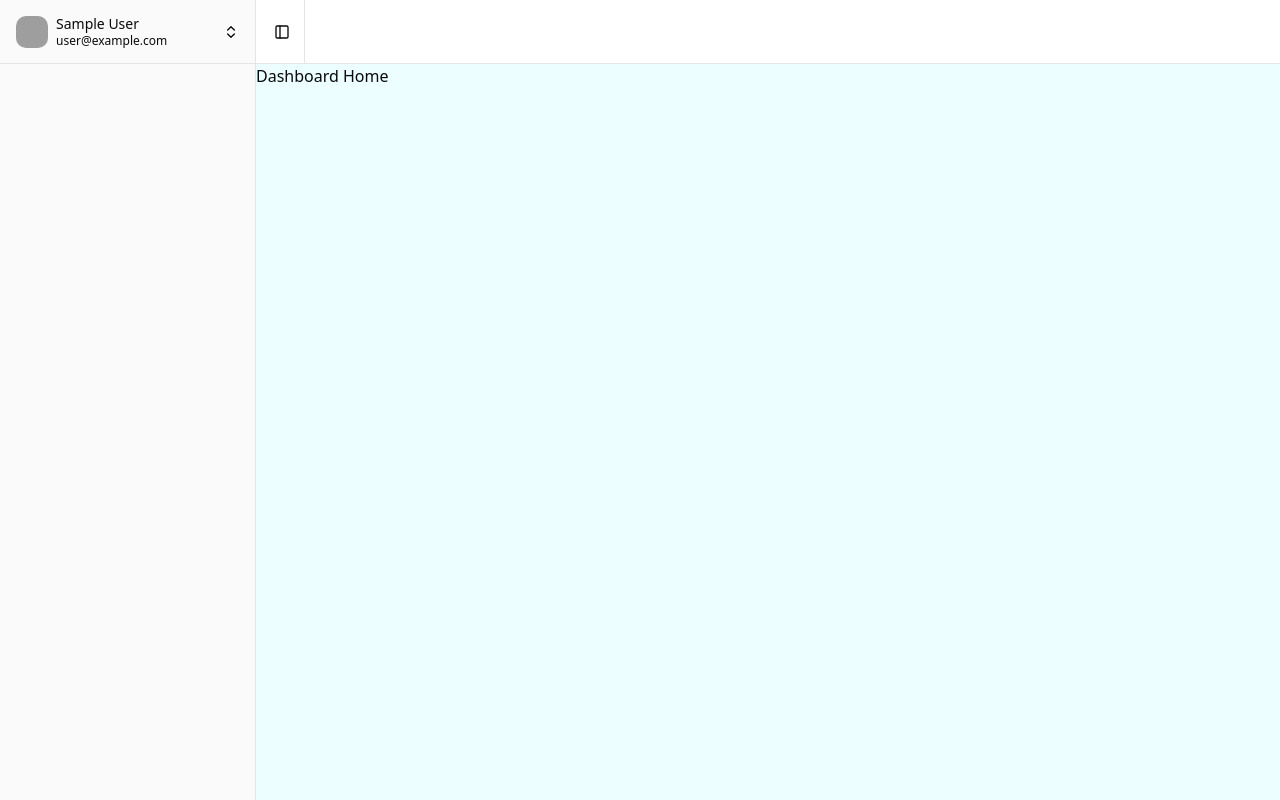
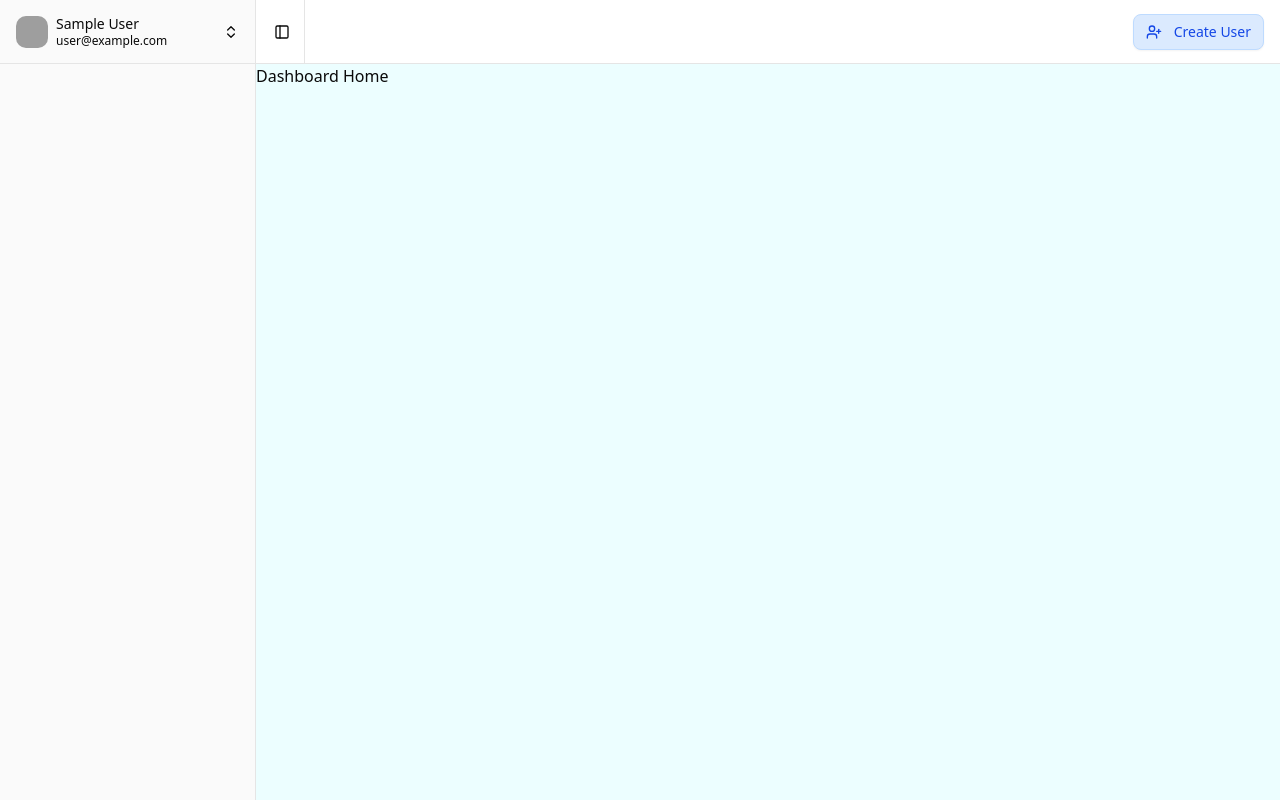
Before and after one commit to gabrielh-muniz/aleia-chatbot, a React (Vite) app in the folder frontend/: page /dashboard in a window 1280 px wide. Built offline with nearby package versions, Linux system fonts and the light colour scheme; no server answers; sample sign-in values are in the browser's storage; grey boxes are pictures that could not be loaded.

Commit message:
feat: add the create user button on the dashboard page (only for admin)

```diff
--- a/frontend/src/components/AppSidebar.jsx
+++ b/frontend/src/components/AppSidebar.jsx
@@ -8,6 +8,7 @@ import { useAuthStore } from "@/store/auth";
 import { Navigate, useNavigate } from "react-router-dom";
 import { catchError } from "@/lib/errorHandler";
 import NavUser from "@/components/NavUser";
+import { UserPlus } from "lucide-react";
 
 function AppSidebar() {
   const navigate = useNavigate();
--- a/frontend/src/layouts/DashboardLayout.jsx
+++ b/frontend/src/layouts/DashboardLayout.jsx
@@ -1,11 +1,13 @@
 import AppSidebar from "@/components/AppSidebar";
 import { Outlet } from "react-router-dom";
 import { Separator } from "@/components/ui/separator";
+import { Button } from "@/components/ui/button";
 import {
   SidebarProvider,
   SidebarTrigger,
   SidebarInset,
 } from "@/components/ui/sidebar";
+import { UserPlus } from "lucide-react";
 
 function DashboardLayout() {
   return (
@@ -15,6 +17,18 @@ function DashboardLayout() {
         <header className="bg-background sticky top-0 flex h-16 shrink-0 items-center gap-2 border-b px-4 z-50">
           <SidebarTrigger className="-ml-1" />
           <Separator orientation="vertical" className="mr-2 h-4" />
+          <div className="flex-1" />
+          <Button
+            className="bg-blue-100 hover:bg-blue-200 text-blue-700 border-blue-200"
+            variant="outline"
+            onClick={() => {
+              // TODO: Add create user functionality
+              console.log("Create user clicked");
+            }}
+          >
+            <UserPlus className="h-3 w-3 mr-1" />
+            Create User
+          </Button>
         </header>
         <main>
           <Outlet />
```
